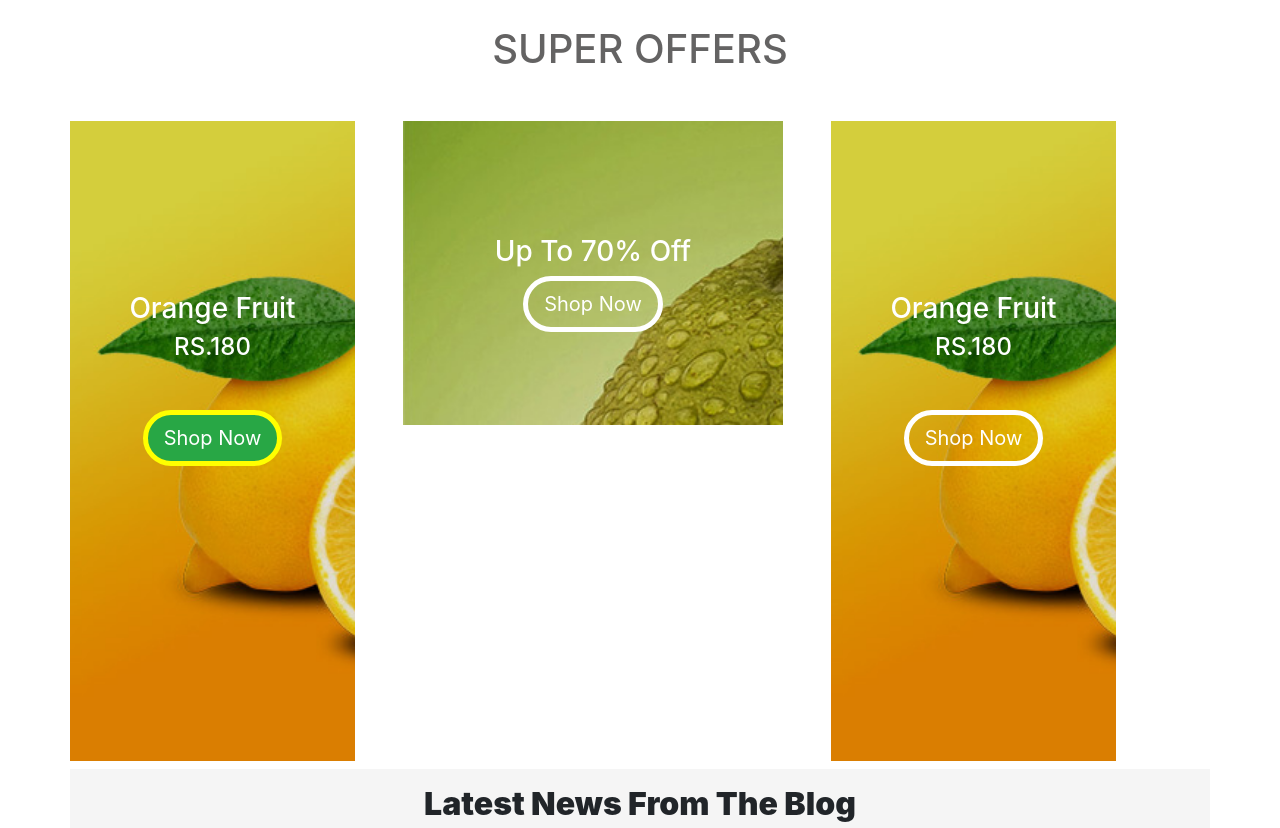
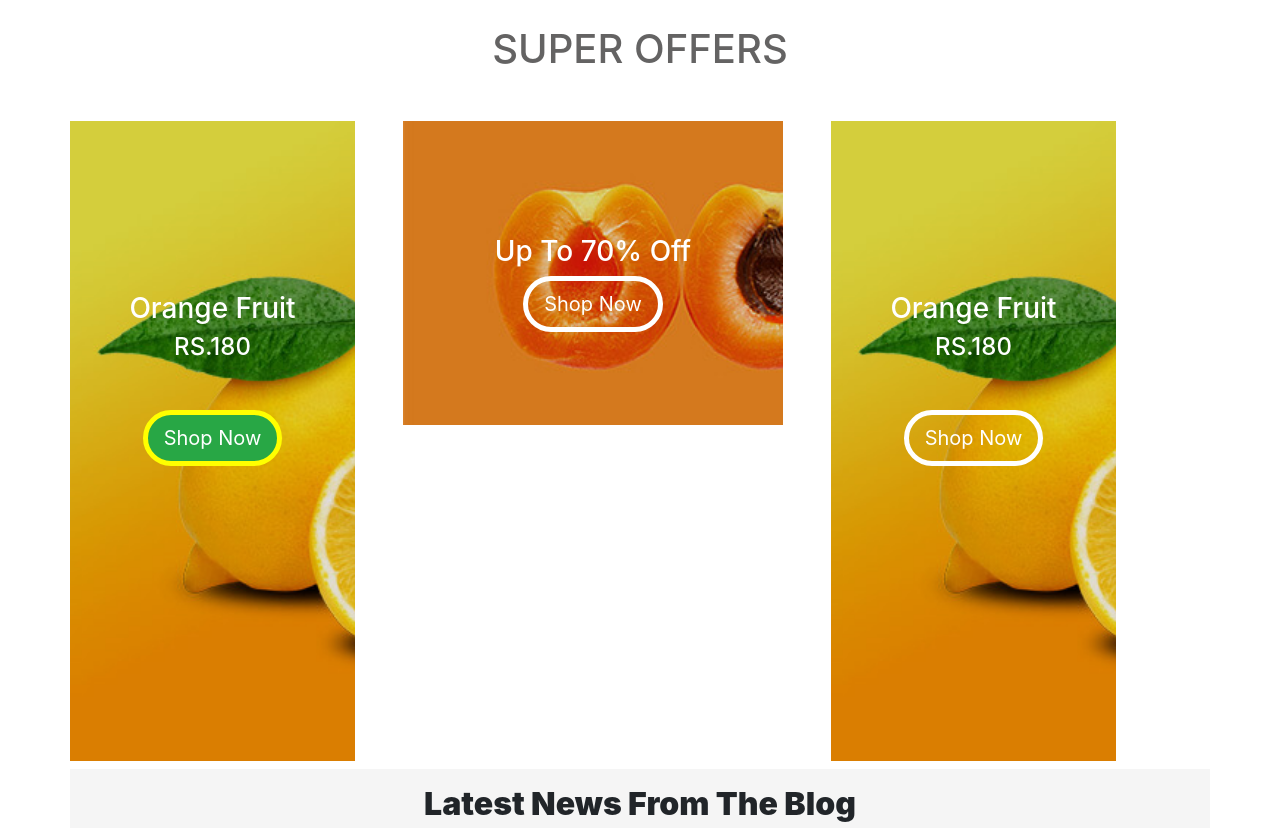
Before and after one commit to SundasSaeed/fruit-organic, a plain HTML site: page fruit-organic.html in a window 1280 px wide. Shown: the part 1340-2168 px from the top of the page. Drawn offline with nearby package versions, Linux system fonts and the light colour scheme.

Commit message:
error find

```diff
--- a/css/style.css
+++ b/css/style.css
@@ -103,7 +103,7 @@
 }
 .image-2{
   text-align: center;
-  background-image: url("../src/ad2.jpg");
+  background-image: url("../src/ad3.jpg");
   background-size: cover;
   background-repeat: no-repeat;
   color: white;
```
